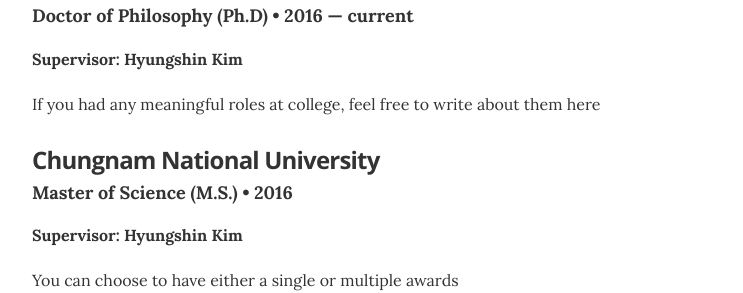
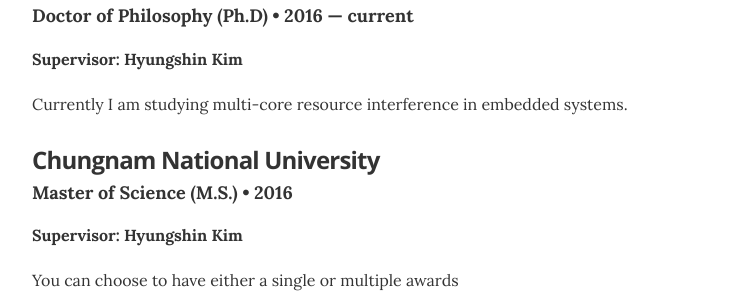
Before and after one commit to sihyeong/sihyeong.github.io, a Jekyll site: the page built from index.html, in a window 1280 px wide and 900 px high. Shown: the part 464-757 px from the top of the window, without its empty margins (268-1011 px from the left). Built offline with Jekyll 4.4.1, drawn with Linux system fonts in a browser that asks for light colours.

Commit message:
add thesis

```diff
--- a/_data/education.yml
+++ b/_data/education.yml
@@ -3,15 +3,17 @@
   uni: Chungnam National University
   year: 2016 &mdash; current
   supervisor: Hyungshin Kim
-  summary: If you had any meaningful roles at college, feel free to write about them here
+  summary: Currently I am studying multi-core resource interference in embedded systems.
 
 - degree: Master of Science (M.S.)
   uni: Chungnam National University
   year: 2016
   supervisor: Hyungshin Kim
+  thesis: Lua-Based Virtual Machine Platform for Spacecraft On-Board Control Software
   summary: You can choose to have either a single or multiple awards
 
 - degree: Bachelor of Science (B.S.)
   uni: Chungnam National University
   year: 2014
+  thesis: Optimizing Embedded Linux on Multicore Processors
   summary: You can choose to have either a single or multiple awards
--- a/_layouts/resume.html
+++ b/_layouts/resume.html
@@ -61,7 +61,6 @@
           <h4 class="resume-item-details group" itemprop="description">{{ education.degree }} &bull; {{ education.year }}</h4>
           <h5 class="resume-item-details award-title" itemprop="description">{{ education.award }}</h5>
           {% if education.award %}
-
           <p class="resume-item-copy" itemprop="description">
             <ul class="resume-item-list">
               {% for award in education.awards %}
@@ -71,6 +70,9 @@
           {% endif %}
           {% if education.supervisor %}
           <p class="resume-item-copy"><h4>Supervisor: {{ education.supervisor }} </h4> </p>
+          {% endif %}
+          {% if education.paper %}
+          <p class="resume-item-copy">Thesis: {{ education.paper }}</p>
           {% endif %}
           <p class="resume-item-copy">{{ education.summary }}</p>
         </div>
```
